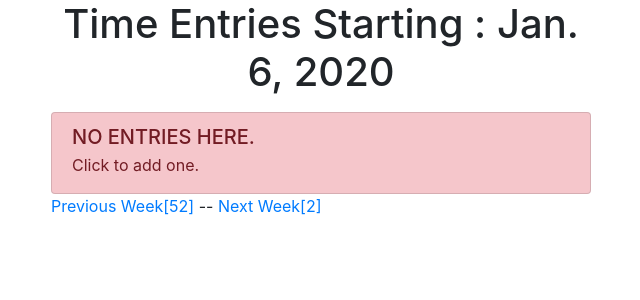
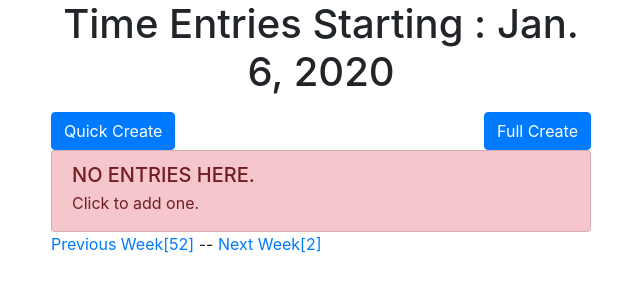
Before and after one commit to sigmantium/TimeSheets, a Django app: page /timeEntries/2020/1/ in a window 1280 px wide. Shown: the top 300 px of the page, without its empty margins (319-959 px from the left). Run offline with Django 3.2, Linux system fonts and the light colour scheme; data that the repository does not hold is empty; some libraries are stand-ins or nearby versions.

Commit message:
forgot to commit buttons.

```diff
--- a/TimeSheets/templates/timeEntries/timeentry_archive_week.html
+++ b/TimeSheets/templates/timeEntries/timeentry_archive_week.html
@@ -2,6 +2,10 @@
 
 {% block content %}
 <h1 class="text-center mb-3">Time Entries Starting : {{ week }}</h1>
+    <div class="d-flex w-100 justify-content-between">
+        <a name="" id="" class="btn btn-primary" href="{% url 'timeEntries:new' %}" role="button">Quick Create</a>
+        <a name="" id="" class="btn btn-primary" href="{% url 'timeEntries:new' %}" role="button">Full Create</a>
+    </div>
     <div class="list-group">
         {% for entry in object_list  %}
             <a href="#" class="list-group-item list-group-item-action {{ entry.end_time|yesno:",list-group-item-danger" }}">
```
